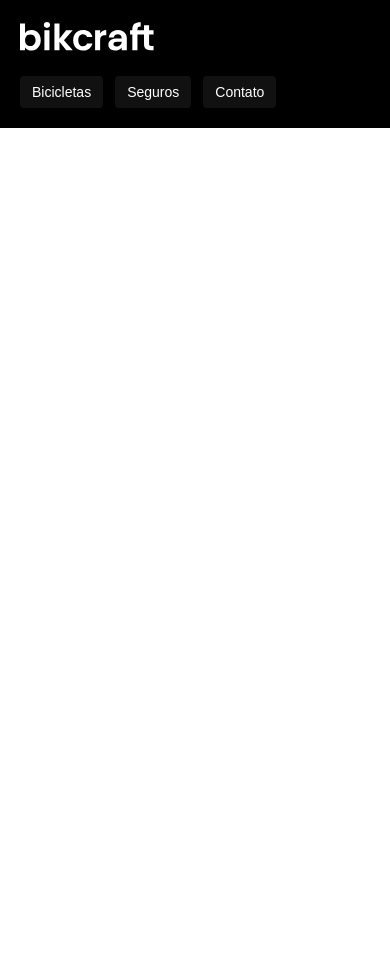
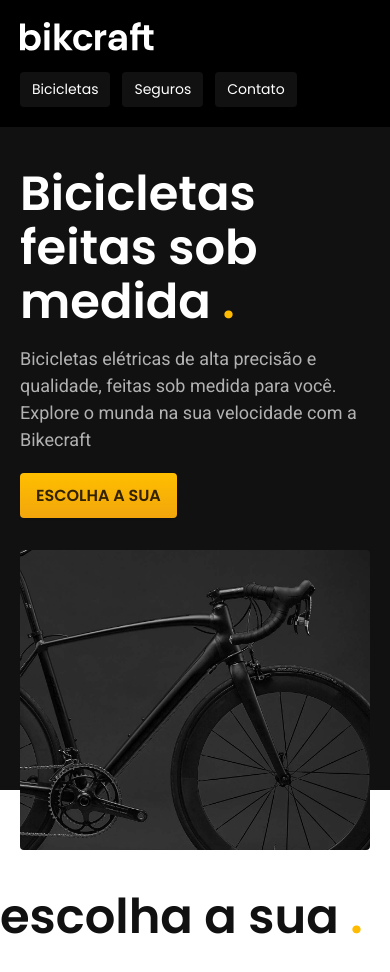
Before and after one commit to Erika-Nascimentoo/bikecraft, a plain HTML site: page index.html in a window 390 px wide. Shown: the top 972 px of the page. Before the commit the page ends 844 px from the top, so only its background shows below. Drawn offline with Linux system fonts and the light colour scheme.

Commit message:
introducao feita

```diff
--- /dev/null
+++ b/css/global/global.css
@@ -0,0 +1,25 @@
+body{
+  margin: 0px;
+  font-family: Arial, Helvetica, sans-serif;
+  color: #111111;
+  padding-bottom: 600px;
+}
+
+h1, ul,p{
+  margin: 0px;
+}
+
+ul{
+  padding: 0px;
+  list-style: none;
+}
+
+a{
+  text-decoration: none;
+  color: inherit;
+}
+
+img{
+  max-width: 100%;
+  display: block;
+}
--- /dev/null
+++ b/css/global/header.css
@@ -0,0 +1,74 @@
+.header-bg{
+  background-color: var(--cor-12);
+}
+
+.header{
+  display: flex;
+  flex-wrap: wrap;
+  gap: 20px;
+  justify-content: space-between;
+  align-items: center;
+  box-sizing: border-box;
+  padding: 20px;
+  max-width: 1200px;
+  margin-left: auto;
+  margin-right: auto;
+}
+
+.header-menu{
+  display: flex;
+  flex-wrap: wrap;
+  gap: 40px;
+}
+
+.header-menu a{
+  display: inline-block;
+  padding: 16px 0px;
+  position: relative;
+}
+
+.header-menu a::after{
+  content: "";
+  display: block;
+  height: 2px;
+  width: 0;
+  background-color: var(--cor-0);
+  margin-top: 4px;
+  transition: 0.3s;
+  position: absolute;
+}
+
+.header-menu a:hover::after{
+  width: 100%;
+}
+
+@media (max-width:800px){
+  .header-menu{
+    gap:20px;
+  }
+
+  .header-menu a{
+    background-color: var(--cor-11);
+    padding: 12px 16px;
+    border-radius: 4px;
+  }
+
+  .header-menu a:hover{
+    background-color: var(--cor-10);
+  }
+
+  .header a::after{
+    display: none;
+  }
+}
+
+@media (max-width:600px){
+  .header-menu{
+    gap:12px;
+  }
+
+  .header-menu a{
+    padding: 8px 12px;
+    font-size: 14px;
+  }
+}
--- /dev/null
+++ b/css/home/introducao.css
@@ -0,0 +1,65 @@
+
+.introducao-bg{
+  background-color: var(--cor-12);
+  box-shadow: inset 0 -120px var(--cor-0);
+}
+
+.introducao{
+  display: grid;
+  grid-template-columns: 1fr 1fr;
+  gap: 0px 40px;
+  box-sizing: border-box;
+  max-width: 1200px;
+  padding-left: 20px;
+  padding-right: 20px;
+  margin-left: auto;
+  margin-right: auto;
+}
+
+.introducao-conteudo{
+  align-self: end;
+  padding-bottom: 200px;
+}
+
+.introducao img{
+  height: 100%;
+  object-fit: cover;
+  border-radius: 4px;
+}
+
+.introducao h1{
+  margin-bottom: 32px;
+}
+
+
+.introducao p{
+  margin-bottom: 20px;
+}
+
+@media (max-width:800px){
+  .introducao-bg{
+    background-color: var(--cor-11);
+    padding-top:40px ;
+    box-shadow: inset 0 -60px #ffffff;
+  }
+
+  .introducao{
+    grid-template-columns:1fr ;
+    gap: 32px;
+  }
+
+  .introducao-conteudo{
+    padding-bottom: 0px;
+  }
+
+  .introducao h1{
+    margin-bottom: 16px;
+  }
+
+  .introducao img{
+    height: 300px;
+    width: 100%;
+  }
+
+
+}
--- a/css/style.css
+++ b/css/style.css
@@ -1,91 +1,11 @@
-body{
-  margin: 0px;
-  font-family: Arial, Helvetica, sans-serif;
-}
+@import "./global/global.css";
+@import "./utilidades/tipografia.css";
+@import "./utilidades/cores.css";
 
-ul{
-  margin: 0px;
-  padding: 0px;
-  list-style: none;
-}
+@import "./global/header.css";
 
-a{
-  text-decoration: none;
-}
+/*Utilidades*/
+@import "./utilidades/componentes.css";
 
-.header-bg{
-  background-color:#000;
-}
-
-.header{
-  display: flex;
-  flex-wrap: wrap;
-  gap: 20px;
-  justify-content: space-between;
-  align-items: center;
-  box-sizing: border-box;
-  padding: 20px;
-  max-width: 1200px;
-  margin-left: auto;
-  margin-right: auto;
-}
-
-.header-menu{
-  display: flex;
-  flex-wrap: wrap;
-  gap: 40px;
-}
-
-.header-menu a{
-  display: inline-block;
-  padding: 16px 0px;
-  color: #fff;
-  font-size: 18px;
-  position: relative;
-}
-
-.header-menu a::after{
-  content: "";
-  display: block;
-  height: 2px;
-  width: 0;
-  background-color: #fff;
-  margin-top: 4px;
-  transition: 0.3s;
-  position: absolute;
-}
-
-.header-menu a:hover::after{
-  width: 100%;
-}
-
-@media (max-width:800px){
-  .header-menu{
-    gap:20px;
-  }
-
-  .header-menu a{
-    background-color: #111111;
-    padding: 12px 16px;
-    border-radius: 4px;
-  }
-
-  .header-menu a:hover{
-    background-color: #2e2e2e;
-  }
-
-  .header a::after{
-    display: none;
-  }
-}
-
-@media (max-width:600px){
-  .header-menu{
-    gap:12px;
-  }
-
-  .header-menu a{
-    padding: 8px 12px;
-    font-size: 14px;
-  }
-}
+/*home*/
+@import "./home/introducao.css";
--- /dev/null
+++ b/css/utilidades/componentes.css
@@ -0,0 +1,21 @@
+.botao{
+  display: inline-block;
+  padding: 16px 32px;
+  background: linear-gradient(#ffbf00, #f2a50c);
+  border-radius: 4px;
+  box-shadow: 0 1px 2px rgba(0, 0, 0, .1);
+  text-transform: uppercase;
+  color: var(--cor-p5);
+  font: 600 1.125rem/1.35 "Poppins", sans-serif;
+}
+
+.botao:hover{
+  background: linear-gradient(#ffb60d, #e59317);
+}
+
+@media (max-width:600px){
+  .botao{
+    padding: 12px 16px;
+    font-size:1rem;
+  }
+}
--- /dev/null
+++ b/css/utilidades/cores.css
@@ -0,0 +1,75 @@
+:root {
+  --cor-0: #ffffff;
+  --cor-1: #f7f7f7;
+  --cor-2: #ededed;
+  --cor-3: #dedede;
+  --cor-4: #cccccc;
+  --cor-5: #b2b2b2;
+  --cor-6: #9c9c9c;
+  --cor-7: #717171;
+  --cor-8: #595959;
+  --cor-9: #404040;
+  --cor-10: #2e2e2e;
+  --cor-11: #111111;
+  --cor-12: #000000;
+  --cor-p1: #ffbb00;
+  --cor-p2: #e4a30b;
+  --cor-p3: #a66f00;
+  --cor-p4: #664400;
+  --cor-p5: #332200;
+}
+
+.cor-0 {
+  color: var(--cor-0);
+}
+.cor-1 {
+  color: var(--cor-1);
+}
+.cor-2 {
+  color: var(--cor-2);
+}
+.cor-3 {
+  color: var(--cor-3);
+}
+.cor-4 {
+  color: var(--cor-4);
+}
+.cor-5 {
+  color: var(--cor-5);
+}
+.cor-6 {
+  color: var(--cor-6);
+}
+.cor-7 {
+  color: var(--cor-7);
+}
+.cor-8 {
+  color: var(--cor-8);
+}
+.cor-9 {
+  color: var(--cor-9);
+}
+.cor-10 {
+  color: var(--cor-9);
+}
+.cor-11 {
+  color: var(--cor-11);
+}
+.cor-12 {
+  background-color: var(--cor-12);
+}
+.cor-p1 {
+  color: var(--cor-p1);
+}
+.cor-p2 {
+  color: var(--cor-p2);
+}
+.cor-p3 {
+  color: var(--cor-p3);
+}
+.cor-p4 {
+  color: var(--cor-p4);
+}
+.cor-p5 {
+  color: var(--cor-p5);
+}
--- /dev/null
+++ b/css/utilidades/tipografia.css
@@ -0,0 +1,81 @@
+.font-1-xs{
+  font: 400 0.75rem/1.35 "Poppins", sans-serif;
+}
+
+.font-2-xs{
+  font: 400 0.875rem/1.43 "Roboto", sans-serif;
+}
+
+.font-1-s{
+  font: 400 1rem/1.5 "Poppins", sans-serif;
+}
+
+.font-1-m,
+.font-1-m-b{
+  font: 400 1.125rem/1.35 "Poppins", sans-serif;
+}
+
+.font-1-m-b{
+  font-weight: 600;
+}
+
+.font-2-m{
+  font: 500 1.125rem/1.35 "Roboto", sans-serif;
+}
+
+.font-1-l{
+  font: 400 1.5rem/1.5 "Poppins", sans-serif;
+}
+
+.font-2-1,
+.font-2-1-b{
+  font: 400 1rem/1.5 "Roboto", sans-serif;
+}
+
+.font-2-1-b{
+  font-weight: 500;
+  letter-spacing: 0.015em;
+  text-transform: uppercase;
+}
+
+.font-1-xl{
+  font: 600 2rem/1.25 "Poppins", sans-serif;
+}
+
+.font-2-xl{
+  font: 500 2rem/1.25 "Roboto", sans-serif;
+}
+
+.font-1-xs{
+  font: 400 0.75rem/1.35 "Poppins", sans-serif;
+}
+
+.font-1-xxl{
+  font: 600 4rem/1.125 "Poppins", sans-serif;
+  /*4rem igual a 64 px*/
+  /*Conta sendo dividido por 16 ex: 64/16 é 4rem*/
+}
+
+.font-2-l{
+  font: 400 1.5rem/1.5 "Roboto", sans-serif;
+}
+
+@media (max-width:1200px){
+  .font-1-xxl{
+    font-size: 3rem;
+  }
+  .font-2-l,
+  .font-2.l-b{
+    font-size: 1.125rem;
+  }
+}
+
+@media (max-width: 800px){
+  .font-1-xl{
+    font-size: 2rem;
+  }
+  .font-1-xl,
+  .font-2-xl{
+    font-size: 1.5rem;
+  }
+}
--- a/index.html
+++ b/index.html
@@ -1,20 +1,30 @@
 <!DOCTYPE html>
 <html lang="pt-br">
   <head>
-  <meta charset="UTF-8">
-  <meta name="viewport" content="width=device-width, initial-scale=1.0">
-  <meta name="description" content="Bicicletas elétricas de alta precisão e qualidade, feitas sob medida para o cliente. Explore o mundo na sua velocidade com a Bikecraft">
-  <link rel="stylesheet" href="css/style.css">
+    <meta charset="UTF-8" />
+    <meta name="viewport" content="width=device-width, initial-scale=1.0" />
+    <meta
+      name="description"
+      content="Bicicletas elétricas de alta precisão e qualidade, feitas sob medida para o cliente. Explore o mundo na sua velocidade com a Bikecraft"
+    />
+    <link rel="stylesheet" href="css/style.css" />
+
+
+    <link rel="preconnect" href="https://fonts.googleapis.com" />
+    <link rel="preconnect" href="https://fonts.gstatic.com" crossorigin />
+      <link
+      href="https://fonts.googleapis.com/css2?family=Poppins:wght@400;600&family=Roboto:ital,wght@0,100..900;1,100..900&display=swap"
+      rel="stylesheet"/>
+
 
     <title>Bikecraft - Bicicletas Elétricas</title>
   </head>
   <body>
-
     <header class="header-bg">
       <div class="header">
-    <a href="./"><img src="./img/bikcraft.svg" alt="Bikcraft"></a>
+        <a href="./"><img src="./img/bikcraft.svg" alt="Bikcraft" /></a>
         <nav aria-label="primaria">
-     <ul class="header-menu">
+          <ul class="header-menu font-1-m cor-0">
             <li><a href="./bicletas.html">Bicicletas</a></li>
             <li><a href="./seguros.hmtl">Seguros</a></li>
             <li><a href="./contato">Contato</a></li>
@@ -23,5 +33,27 @@
       </div>
     </header>
 
+    <main class="introducao-bg">
+      <div class="introducao">
+        <div class="introducao-conteudo">
+          <h1 class="font-1-xxl cor-0">Bicicletas feitas sob medida <span class="cor-p1">.</span></h1>
+          <p class="font-2-l cor-5">
+            Bicicletas elétricas de alta precisão e qualidade, feitas sob medida
+            para você. Explore o munda na sua velocidade com a Bikecraft
+          </p>
+          <a class="botao" href="./bicicletas.html">Escolha a sua</a>
+        </div>
+        <div>
+          <img
+            src="./img/fotos/introducao.jpg"
+            alt="Bicicleta elétrica preta."
+          />
+        </div>
+      </div>
+    </main>
+
+    <h2 class="font-1-xxl">escolha a sua <span class="cor-p1">.</span></h2>
+
+
   </body>
 </html>
```
Lines whose indentation alone changed are shown as unchanged.
